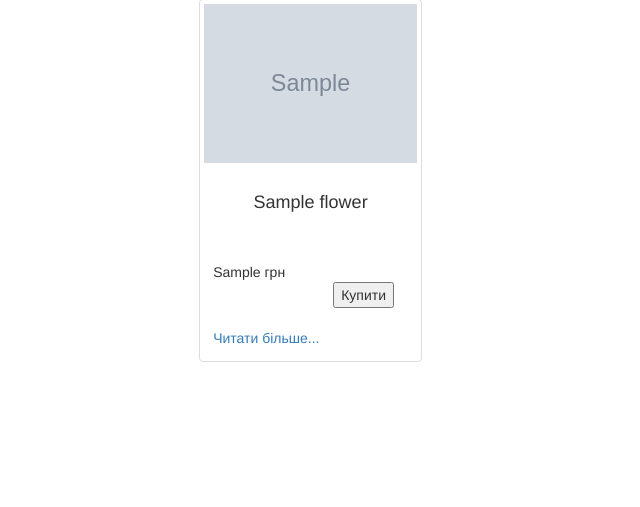
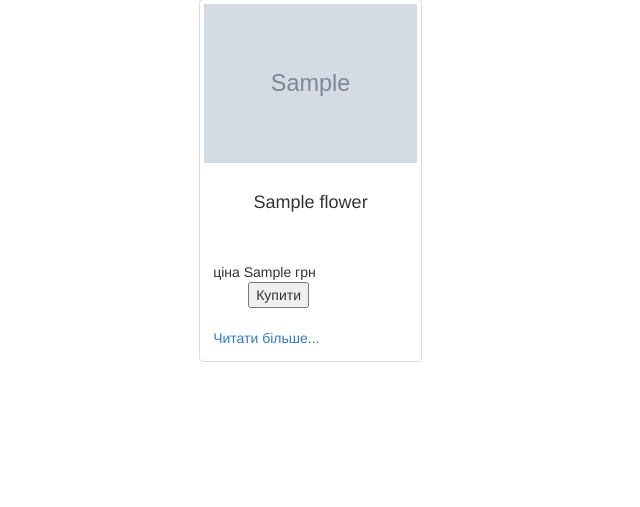
Before and after one commit to smolynets/mysite, a Django app: page / in a window 1280 px wide. Shown: the part 383-890 px from the top of the page, without its empty margins (0-640 px from the left). Run offline with Django 3.2, Linux system fonts and the light colour scheme; tables that the repository leaves empty hold one stand-in row (values such as "Sample post"); grey boxes marked "Sample" are stand-in pictures; some libraries are stand-ins or nearby versions.

Commit message:
correct main_page

```diff
--- a/shop/static/css/my.css
+++ b/shop/static/css/my.css
@@ -133,8 +133,7 @@ footer {
 }
 
 .to_basket{
-	margin-left: 120px;
-        margin-top: 0px;
+	margin-left: 35px;
 }
 
 .to_buy{
--- a/shop/templates/shop/main.html
+++ b/shop/templates/shop/main.html
@@ -28,12 +28,12 @@
    <div class='row col-xs-10 col-xs-offset-1'>
 
       {% for fl in flowers %}
-     <div class="col-md-3 lot">
+     <div class="col-xs-3 lot">
                 <div class="thumbnail">
                     <img src="{{ fl.photo_main.url }}" alt="">
                     <div class="title_lot"><h4>{{ fl.title }}</h4></div>
                     <div class="caption">
-                        <div id='price_buy'>{{ fl.price }} грн
+                        <div id='price_buy'>ціна  {{ fl.price }} грн
             <button class='to_basket' value='{{ fl.lat_title }}'>Купити</button></div>
             <div id='reade_more'><a href="{% url "one_flower" fl.id %}">Читати
 більше...</a></div>
```
